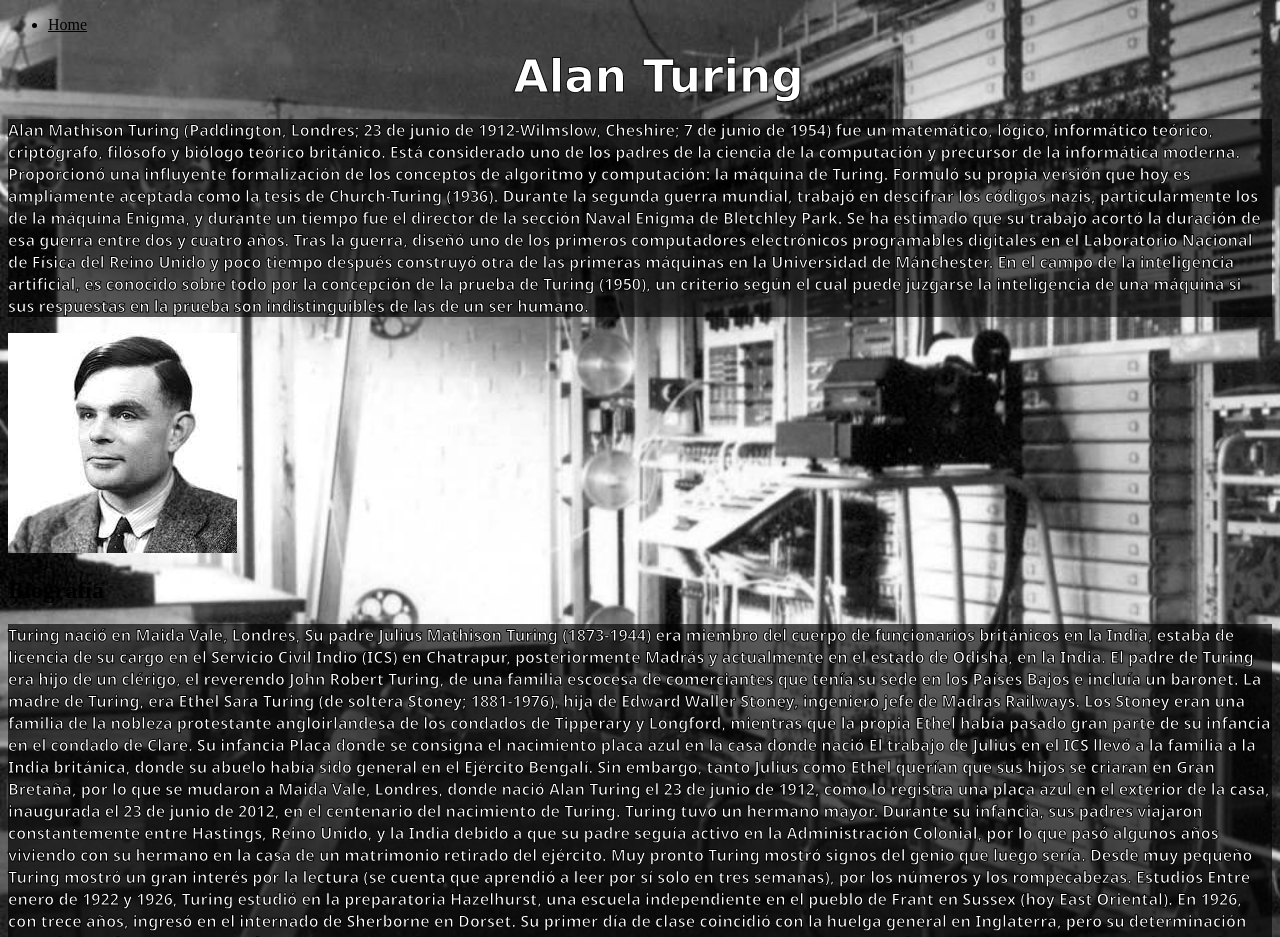
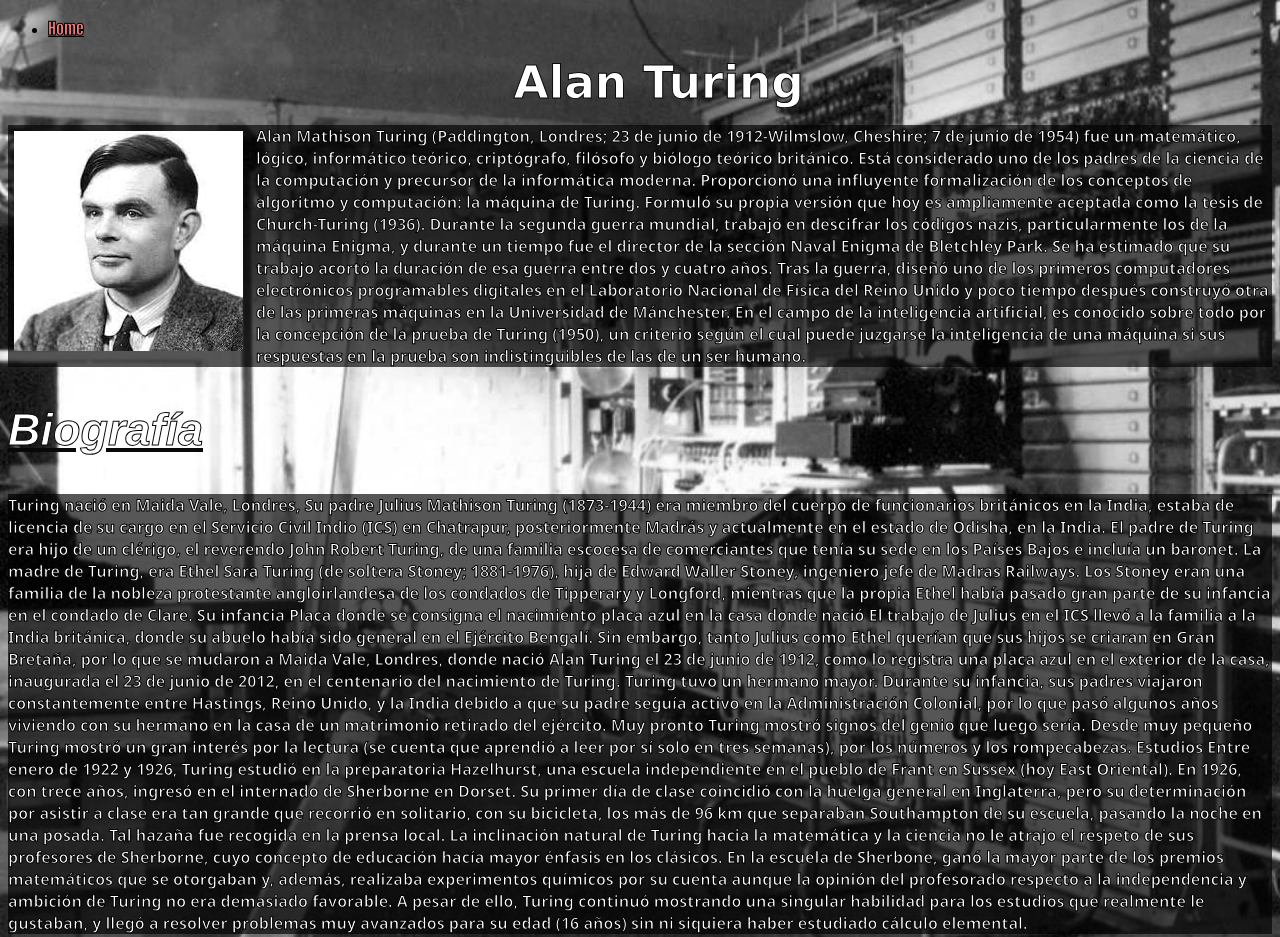
Before and after one commit to RiLeGa/tpHeroes, a plain HTML site: page views/turing.html in a window 1280 px wide. Shown: the top 937 px of the page. Drawn offline with Linux system fonts and the light colour scheme.

Commit message:
edito css de turing

```diff
--- a/public/css/styleturing.css
+++ b/public/css/styleturing.css
@@ -14,17 +14,32 @@ h1{
     -webkit-text-stroke: 1px rgb(9, 8, 8);
     color: rgb(255, 255, 255);
 }
+h2{
+    font-size: 45px;
+    font-family: 'Franklin Gothic Medium', 'Arial Narrow', Arial, sans-serif;
+    font-style: oblique;
+    text-decoration-line: underline;
+    -webkit-text-stroke: 1px rgb(9, 8, 8);
+    color: rgb(255, 255, 255);
+
+}
 p{
     font-family: 'Segoe UI', Tahoma, Geneva, Verdana, sans-serif;
-    font-weight: 900;
+    font-weight: bolder;
     -webkit-text-stroke: 1px rgb(0, 0, 0);
     color: rgb(255, 255, 255);
-    /* block-size: auto; */
     background-color: rgba(0, 0, 0, 0.66);
 }
 a{
-    color: rgb(0, 0, 0);
+    font-family: Impact, Haettenschweiler, 'Arial Narrow Bold', sans-serif;
+    font-weight: lighter;
+    -webkit-text-stroke: 1px rgb(0, 0, 0);
+    color: rgb(240, 127, 127);
 }
-img{
+img.primera{
+    float: left;
     border-color: rgb(183, 20, 20);
+    padding-top: 0.5%;
+    padding-right: 1%;
+    padding-left: 0.5%;
 }
--- a/views/turing.html
+++ b/views/turing.html
@@ -20,16 +20,11 @@
     <main>
         <section>
             <h1>Alan Turing</h1>
-        <p>Alan Mathison Turing (Paddington, Londres; 23 de junio de 1912-Wilmslow, Cheshire; 7 de junio de 1954) fue un matemático, lógico, informático teórico, criptógrafo, filósofo y biólogo teórico británico.
-
-Está considerado uno de los padres de la ciencia de la computación y precursor de la informática moderna. Proporcionó una influyente formalización de los conceptos de algoritmo y computación: la máquina de Turing. Formuló su propia versión que hoy es ampliamente aceptada como la tesis de Church-Turing (1936).
-
-Durante la segunda guerra mundial, trabajó en descifrar los códigos nazis, particularmente los de la máquina Enigma, y durante un tiempo fue el director de la sección Naval Enigma de Bletchley Park. Se ha estimado que su trabajo acortó la duración de esa guerra entre dos y cuatro años. Tras la guerra, diseñó uno de los primeros computadores electrónicos programables digitales en el Laboratorio Nacional de Física del Reino Unido y poco tiempo después construyó otra de las primeras máquinas en la Universidad de Mánchester.
-
-En el campo de la inteligencia artificial, es conocido sobre todo por la concepción de la prueba de Turing (1950), un criterio según el cual puede juzgarse la inteligencia de una máquina si sus respuestas en la prueba son indistinguibles de las de un ser humano.
-</p>
-        <article>
-            <img src="/img/download.jpg" alt="Imagen de Turing">
+         <article>
+                <p><img src="/img/download.jpg" alt="Imagen de Turing" class="primera">Alan Mathison Turing (Paddington, Londres; 23 de junio de 1912-Wilmslow, Cheshire; 7 de junio de 1954) fue un matemático, lógico, informático teórico, criptógrafo, filósofo y biólogo teórico británico.
+                Está considerado uno de los padres de la ciencia de la computación y precursor de la informática moderna. Proporcionó una influyente formalización de los conceptos de algoritmo y computación: la máquina de Turing. Formuló su propia versión que hoy es ampliamente aceptada como la tesis de Church-Turing (1936).
+                Durante la segunda guerra mundial, trabajó en descifrar los códigos nazis, particularmente los de la máquina Enigma, y durante un tiempo fue el director de la sección Naval Enigma de Bletchley Park. Se ha estimado que su trabajo acortó la duración de esa guerra entre dos y cuatro años. Tras la guerra, diseñó uno de los primeros computadores electrónicos programables digitales en el Laboratorio Nacional de Física del Reino Unido y poco tiempo después construyó otra de las primeras máquinas en la Universidad de Mánchester.
+                En el campo de la inteligencia artificial, es conocido sobre todo por la concepción de la prueba de Turing (1950), un criterio según el cual puede juzgarse la inteligencia de una máquina si sus respuestas en la prueba son indistinguibles de las de un ser humano.</p>
         </article>
         <h2> Biografía </h2>
         <p>
```
